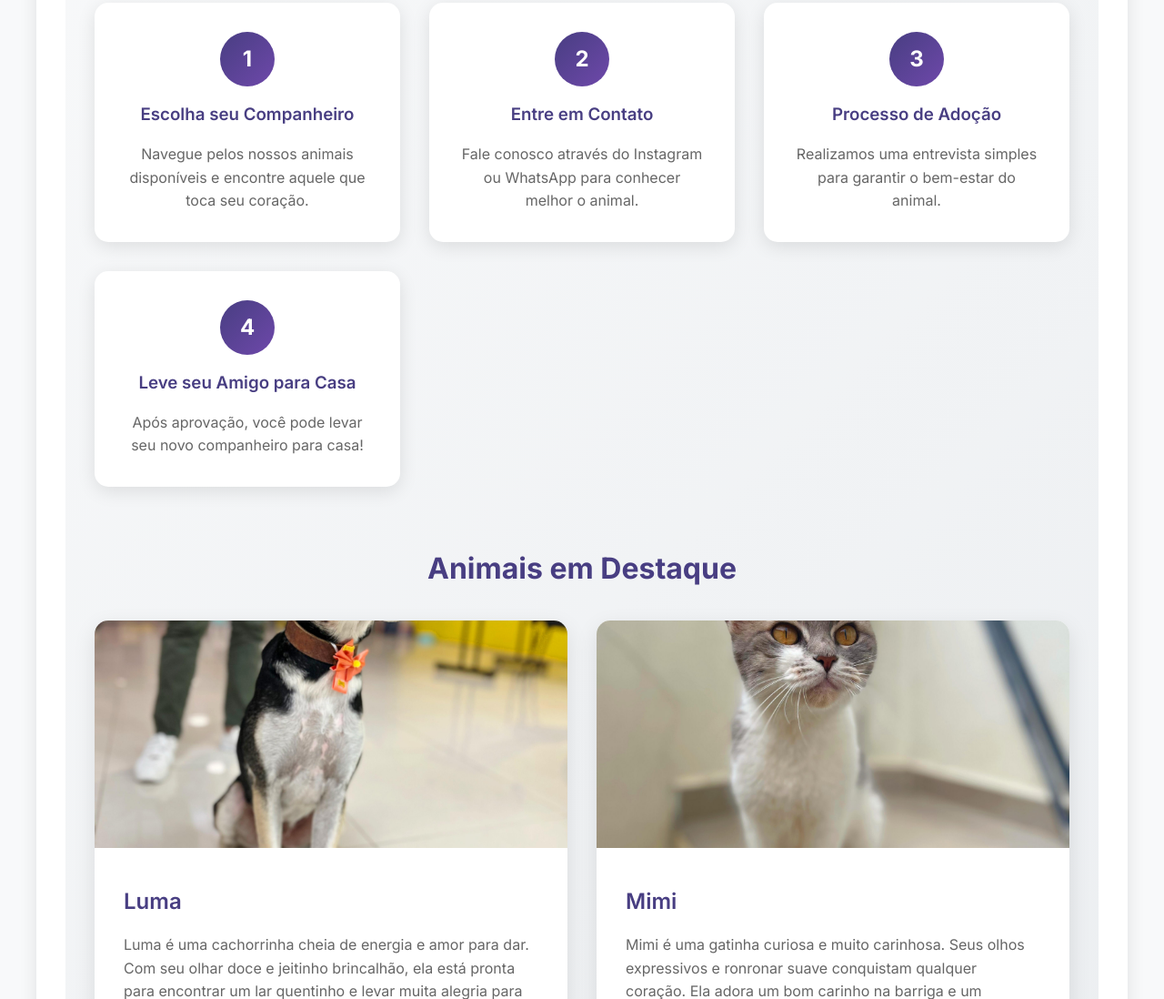
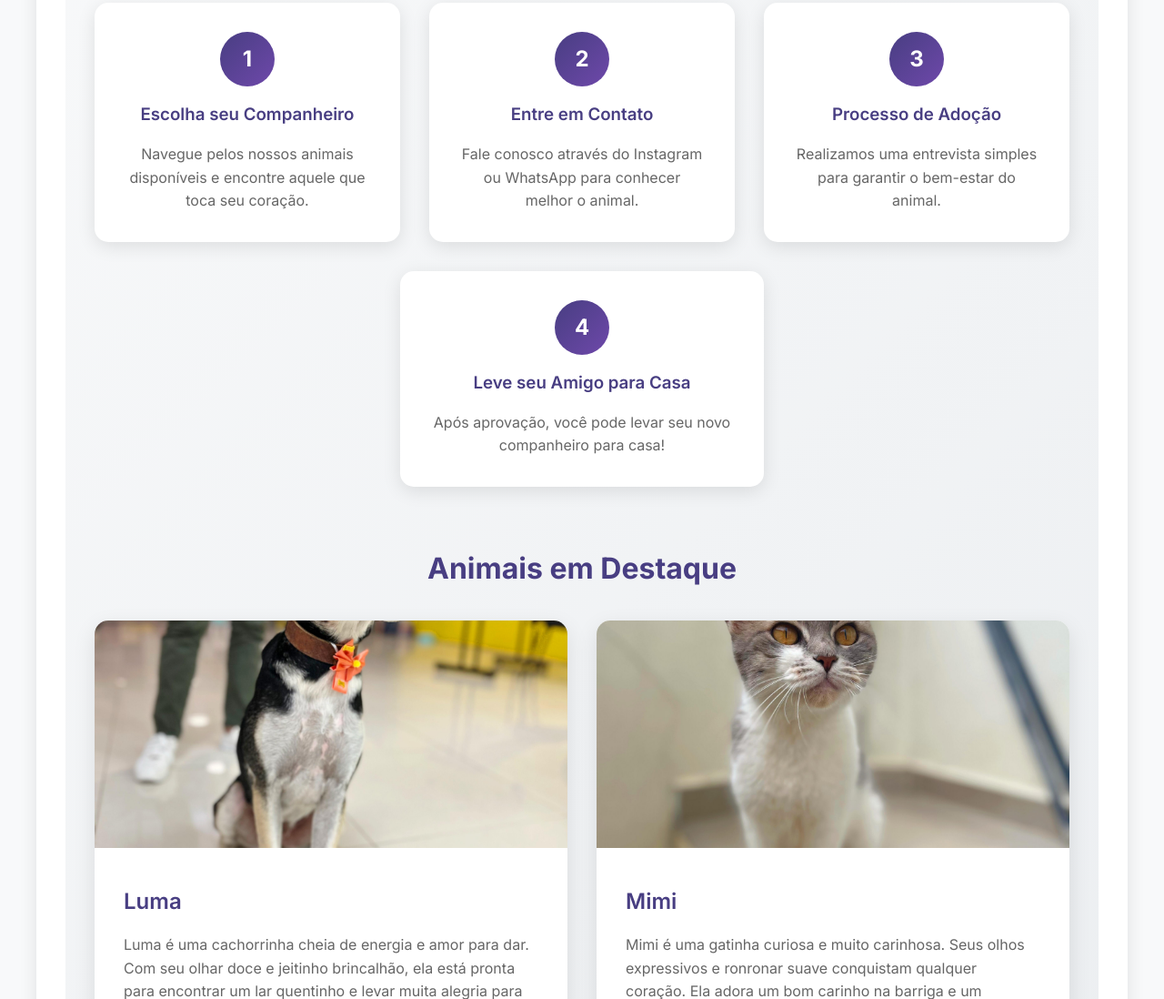
Before and after one commit to Edutinti/curricularizacao02, a plain HTML site: page index.html in a window 1280 px wide. Shown: the part 3075-4173 px from the top of the page at 91% size. Drawn offline with Linux system fonts and the light colour scheme.

Commit message:
Alterações no layout

```diff
--- a/assets/style.css
+++ b/assets/style.css
@@ -485,6 +485,12 @@ body {
 .step p {
   color: #666;
   line-height: 1.6;
+}
+
+.step-center {
+  grid-column: 1 / -1;
+  max-width: 400px;
+  margin: 0 auto;
 }
 
 .featured-pets h3 {
--- a/index.html
+++ b/index.html
@@ -200,7 +200,7 @@
           <h3>Processo de Adoção</h3>
           <p>Realizamos uma entrevista simples para garantir o bem-estar do animal.</p>
         </div>
-        <div class="step">
+        <div class="step step-center">
           <div class="step-number">4</div>
           <h3>Leve seu Amigo para Casa</h3>
           <p>Após aprovação, você pode levar seu novo companheiro para casa!</p>
```
